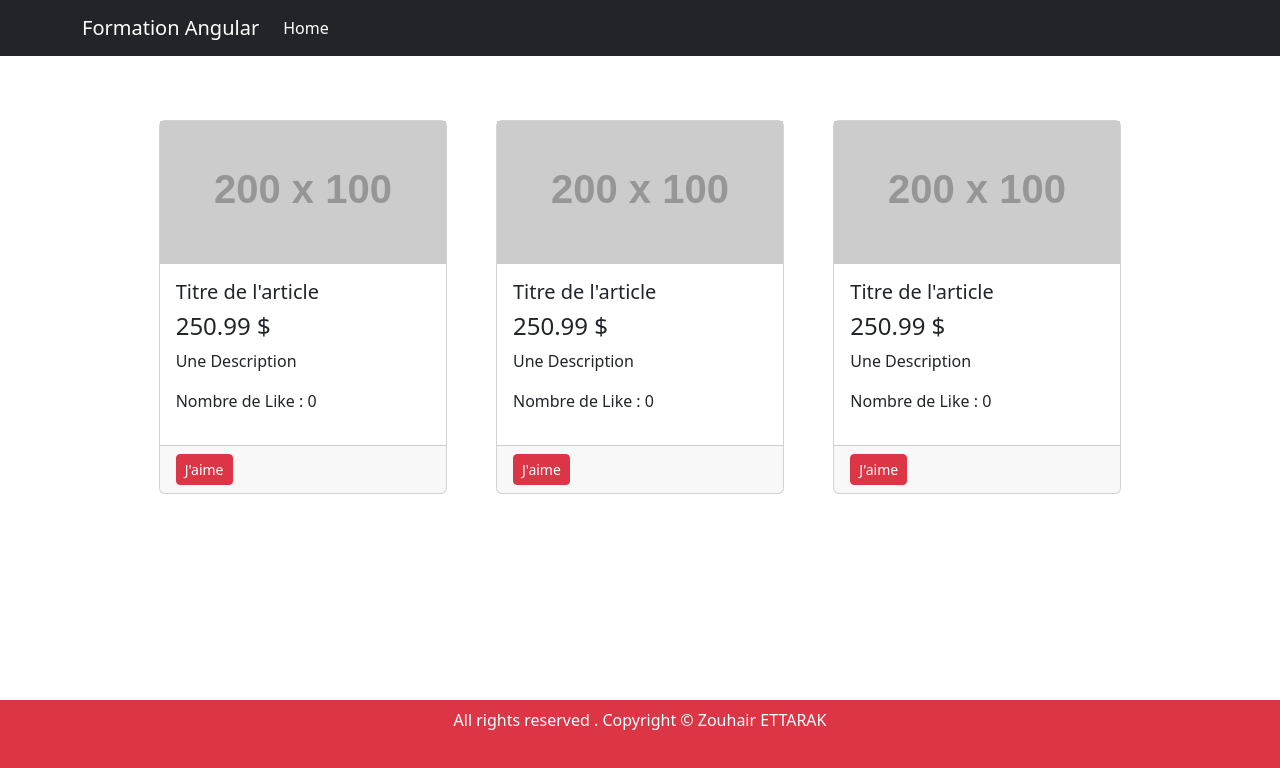
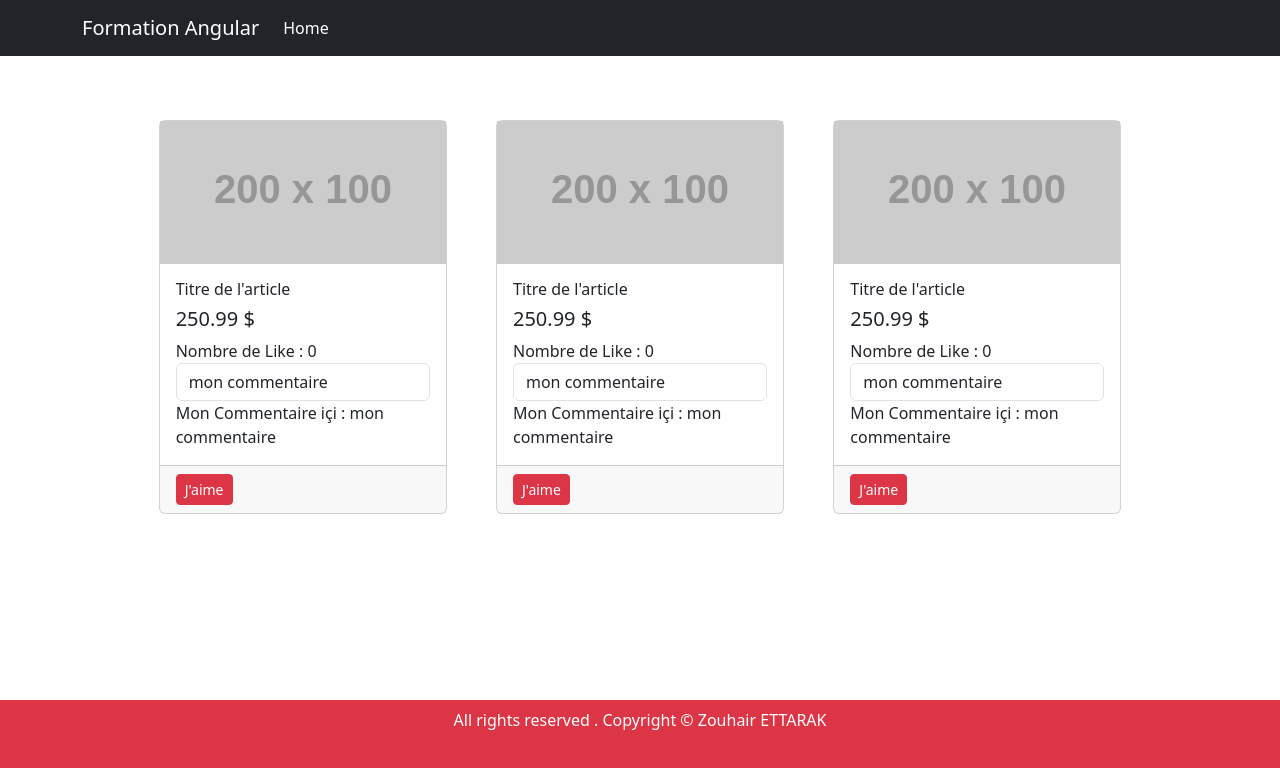
Before and after one commit to ZEDTARIK/angular-16, an Angular app: page / in a window 1280 px wide. Shown: the top 768 px of the page. Built offline with nearby package versions, Linux system fonts and the light colour scheme.

Commit message:
FormsModule ngModel

```diff
--- a/src/app/app.module.ts
+++ b/src/app/app.module.ts
@@ -4,6 +4,8 @@ import { BrowserModule } from '@angular/platform-browser';
 import { AppRoutingModule } from './app-routing.module';
 import { AppComponent } from './app.component';
 import { ArticleComponent } from './article/article.component';
+
+import { FormsModule } from '@angular/forms';
 
 @NgModule({
   declarations: [
@@ -12,7 +14,8 @@ import { ArticleComponent } from './article/article.component';
   ],
   imports: [
     BrowserModule,
-    AppRoutingModule
+    AppRoutingModule,
+    FormsModule,
   ],
   providers: [],
   bootstrap: [AppComponent]
--- a/src/app/article/article.component.html
+++ b/src/app/article/article.component.html
@@ -1,15 +1,17 @@
 <div class="card articleInfo">
   <img [src]="urlImg" [alt]="altImg" />
   <div class="card-body">
-    <h5 class="card-title"> {{ titreArticle }}</h5>
-    <h4 class="card-title">{{ prixArticle }} $</h4>
-    <p class="card-text">
-        Une Description
-    </p>
-    <p>Nombre de Like : {{ totalNbrLike }} </p>
+    <h6 class="card-title"> {{ titreArticle }}</h6>
+    <h5 class="card-title">{{ prixArticle }} $</h5>
+    <div class="card-text">
+      Nombre de Like : {{ totalNbrLike }}
+
+      <input type="text" class="form-control" placeholder="Commentaire" [(ngModel)]="comment" />
+      Mon Commentaire içi :  {{ comment }}
+
+    </div>
   </div>
   <div class="card-footer">
     <button type="button" class="btn btn-danger btn-sm" (click)="onLike()">J'aime</button>
-
   </div>
 </div>
--- a/src/app/article/article.component.ts
+++ b/src/app/article/article.component.ts
@@ -12,7 +12,7 @@ export class ArticleComponent implements OnInit {
   altImg: string = "Alternative Titre de l'article";
   urlImg: string = "https://placehold.co/200x100";
   totalNbrLike: number = 0;
-
+  comment: string = "mon commentaire";
   constructor() {}
 
   ngOnInit(): void {}
```
